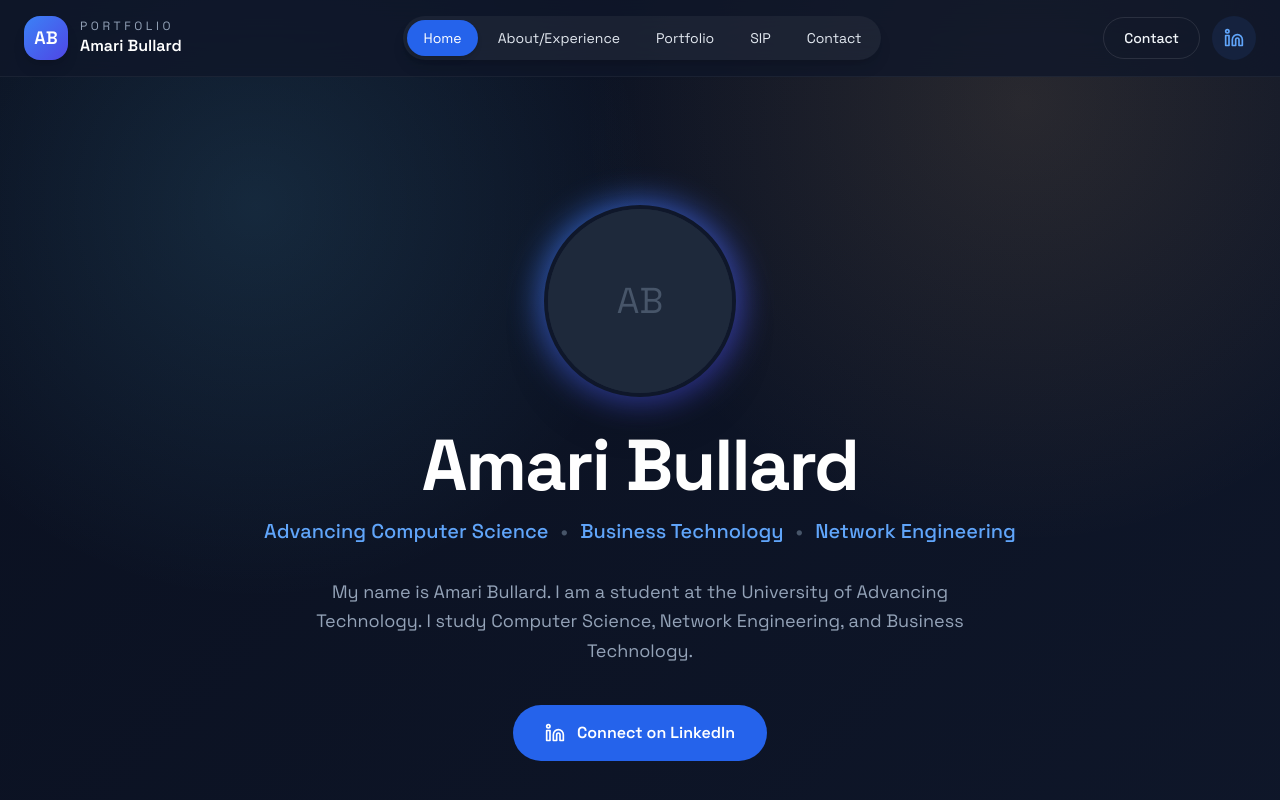
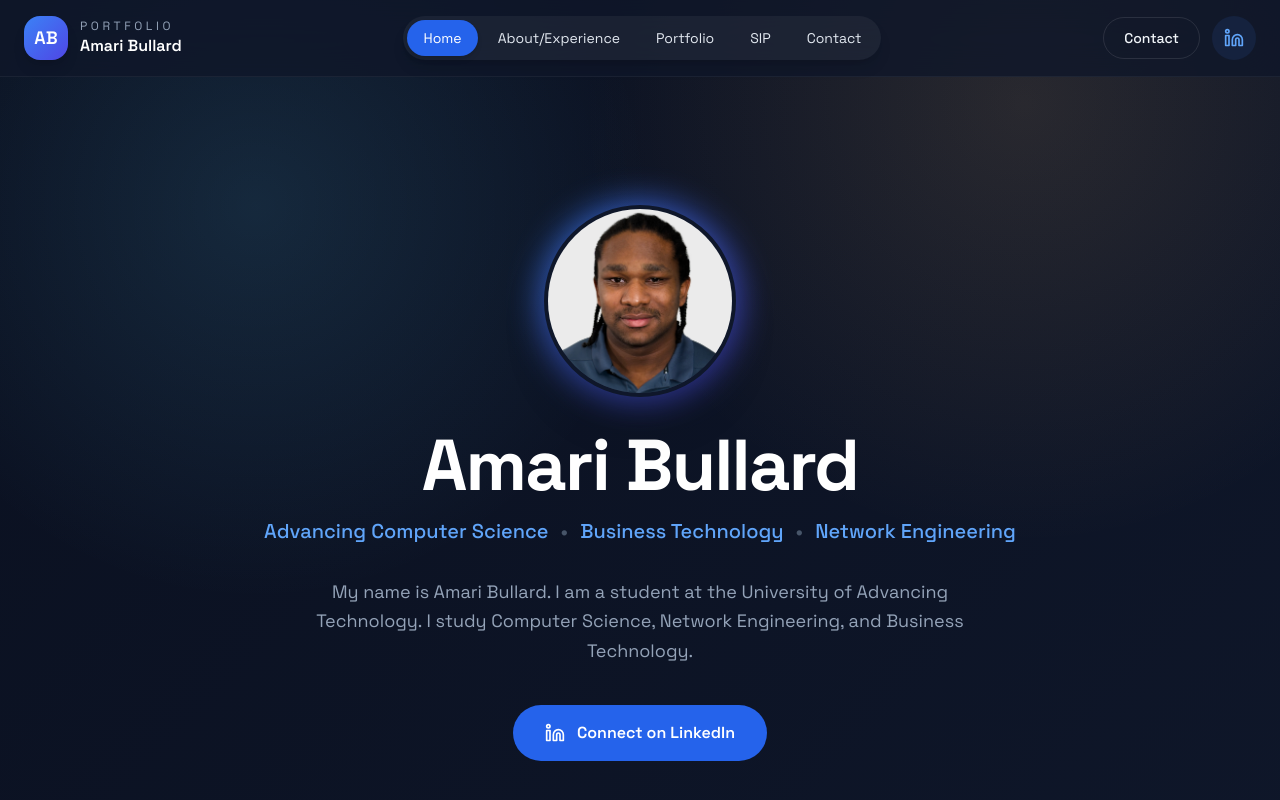
Before and after one commit to computerengineeringkid/AmariB, a React (Vite) app: page / in a window 1280 px wide. Shown: the top 800 px of the page. Built offline with nearby package versions, Linux system fonts and the light colour scheme.

Commit message:
Add headshot image to Home page
Replaced the placeholder avatar in Home.jsx with a new headshot image and added the headshot.webp file to the public directory.

```diff
--- a/src/pages/Home.jsx
+++ b/src/pages/Home.jsx
@@ -6,10 +6,11 @@ const Home = () => {
       <div className="relative mb-8">
         <div className="absolute -inset-1 rounded-full bg-gradient-to-br from-blue-500 to-indigo-600 opacity-75 blur-lg"></div>
         <div className="relative h-48 w-48 overflow-hidden rounded-full border-4 border-slate-900 bg-slate-800 shadow-2xl">
-          {/* Placeholder for headshot */}
-          <div className="flex h-full w-full items-center justify-center bg-slate-800 text-slate-600">
-            <span className="text-4xl">AB</span>
-          </div>
+          <img
+            src="/headshot.webp"
+            alt="Amari Bullard"
+            className="h-full w-full object-cover"
+          />
         </div>
       </div>
 
```
Also changed, not shown: public/headshot.webp (added).
